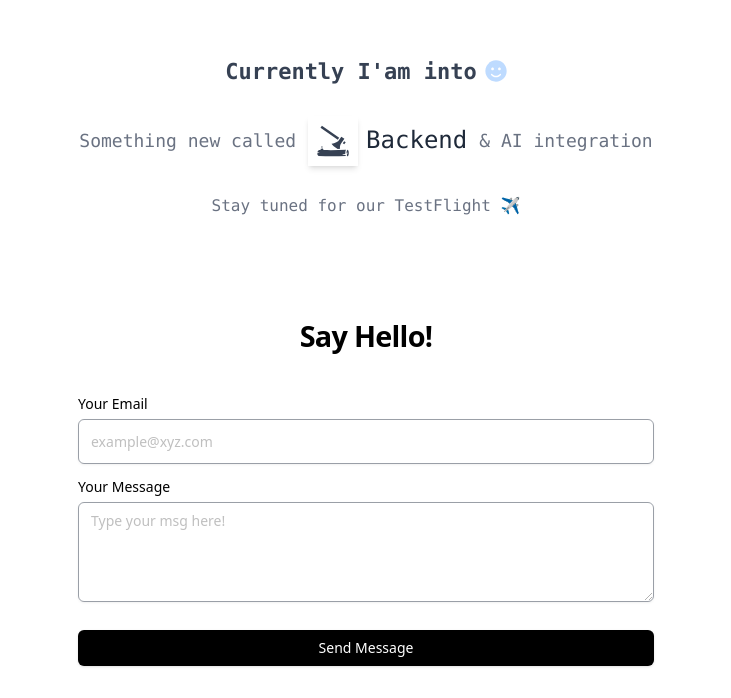
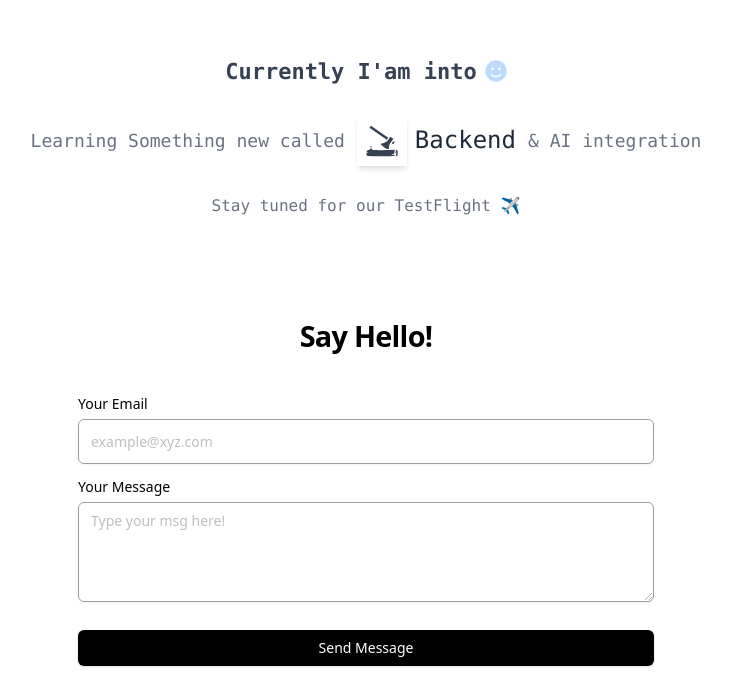
Before and after one commit to deepesh-y7/Portfolio, a React (Vite) app: page / in a window 1280 px wide. Shown: the part 1976-2674 px from the top of the page, without its empty margins (274-1005 px from the left). Built offline with nearby package versions, Linux system fonts and the light colour scheme; a web font is replaced by a local one.

Commit message:
Updated design make it more clear

```diff
--- a/src/components/sections/CurrentlyMaking.jsx
+++ b/src/components/sections/CurrentlyMaking.jsx
@@ -12,7 +12,7 @@ const CurrentlyMaking = () => {
       </p>
 
       <p className="flex text-[18px] max-sm:flex-col max-sm:text-sm text-gray-500 items-center justify-center text-center leading-relaxed">
-         Something new called
+        Learning Something new called
         <span className="font-handwritten text-[24px] px-3 text-gray-800 inline-flex items-center gap-2  my-2">
           <GiAxeInLog className="text-[50px] text-gray-700 shadow-md py-2 px-1 transform hover:-translate-2 transition-all" /> Backend
         </span>
```
